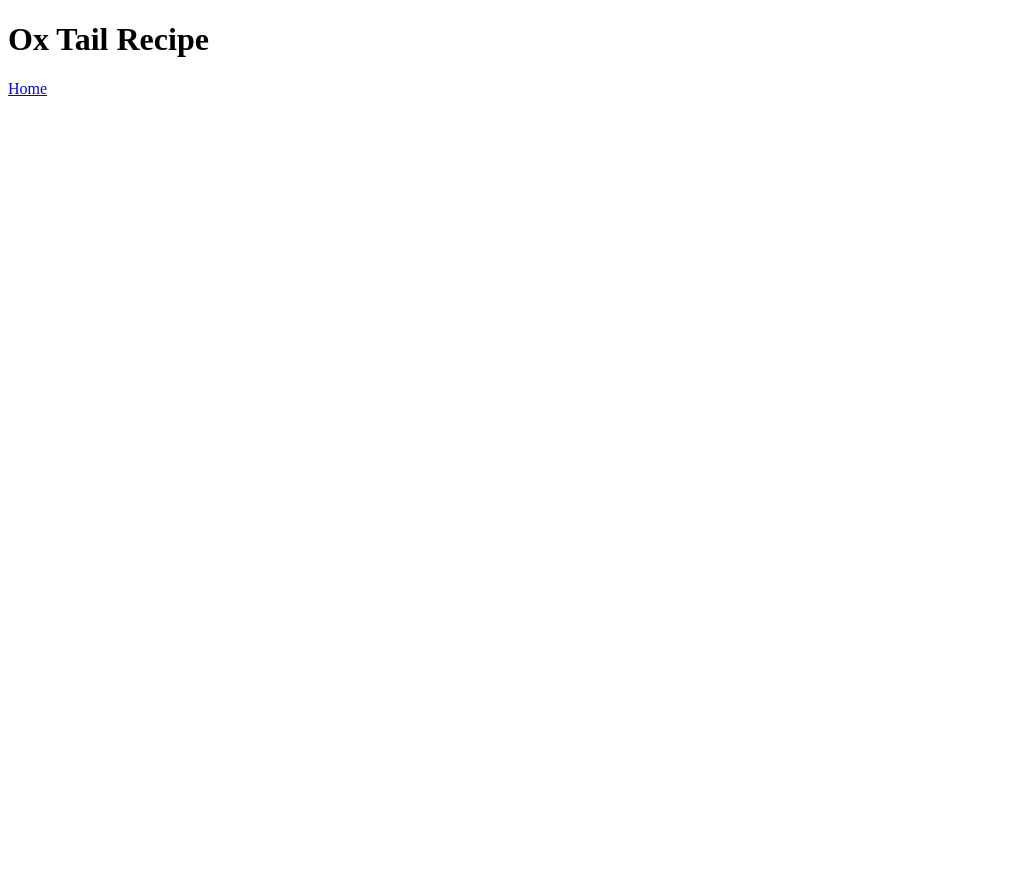
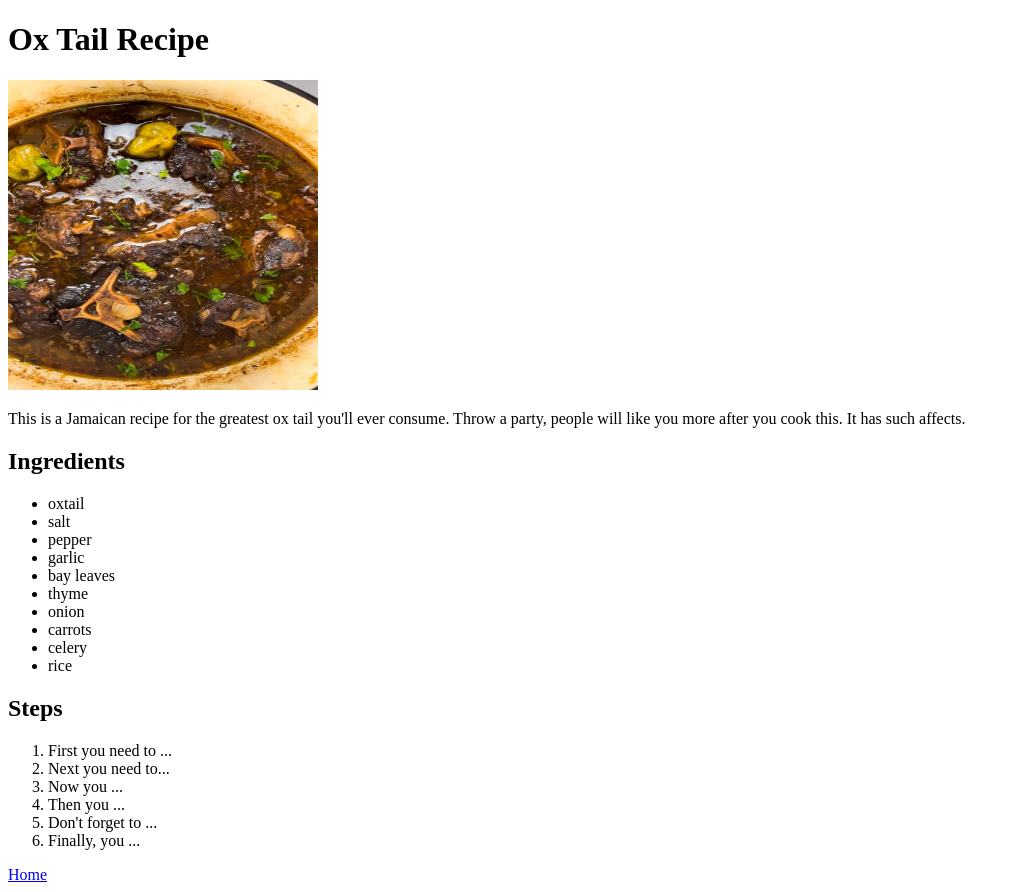
Before and after one commit to hvntg/odin-recipes, a plain HTML site: page recipes/oxtail.html in a window 1280 px wide. Shown: the whole page, without its empty margins (0-1020 px from the left). Before the commit the page ends 800 px from the top, so only its background shows below. Drawn offline with Linux system fonts and the light colour scheme.

Commit message:
Create 3 recipe pages, including an image, description, ingredients, and steps. Links back to home page.

```diff
--- a/recipes/oxtail.html
+++ b/recipes/oxtail.html
@@ -6,6 +6,31 @@
   </head>
   <body>
     <h1>Ox Tail Recipe</h1>
+    <img src="../images/oxtail.jpg" alt="Image of Ox Tail" height="310" width="310">
+    <p>This is a Jamaican recipe for the greatest ox tail you'll ever consume. Throw a party,
+    people will like you more after you cook this. It has such affects.</p>
+    <h2>Ingredients</h2>
+    <ul>
+      <li>oxtail</li>
+      <li>salt</li>
+      <li>pepper</li>
+      <li>garlic</li>
+      <li>bay leaves</li>
+      <li>thyme</li>
+      <li>onion</li>
+      <li>carrots</li>
+      <li>celery</li>
+      <li>rice</li>
+    </ul>
+    <h2>Steps</h2>
+    <ol>
+      <li>First you need to ...</li>
+      <li>Next you need to...</li>
+      <li>Now you ...</li>
+      <li>Then you ...</li>
+      <li>Don't forget to ...</li>
+      <li>Finally, you ...</li>
+    </ol>
     <a href="../index.html">Home</a>
   </body>
 
```
Also changed, not shown: index.html (+5 -1 lines), recipes/breakieburri.html (added, +28 -0 lines), recipes/pasta.html (added, +28 -0 lines), images/burri.jpg (added), images/oxtail.jpg (added), images/pasta.jpg (added), 1 other file.
